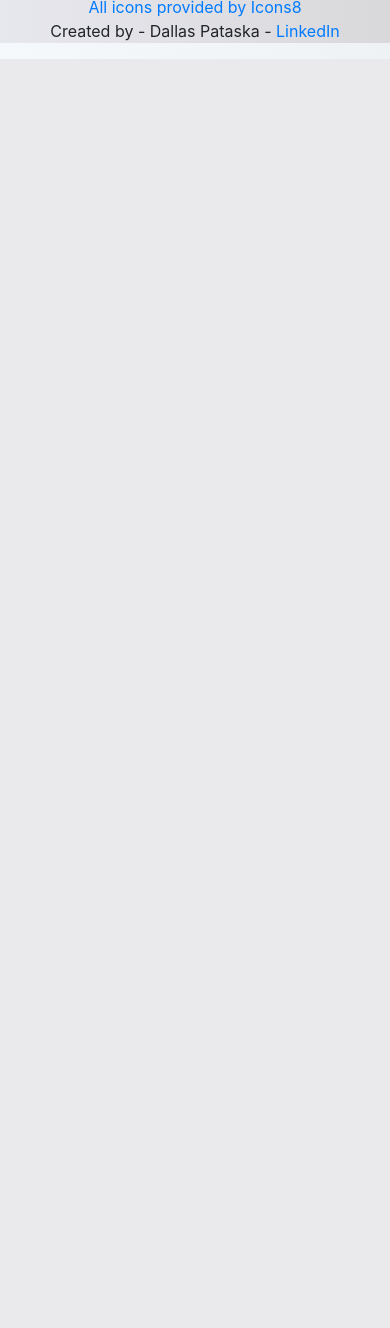
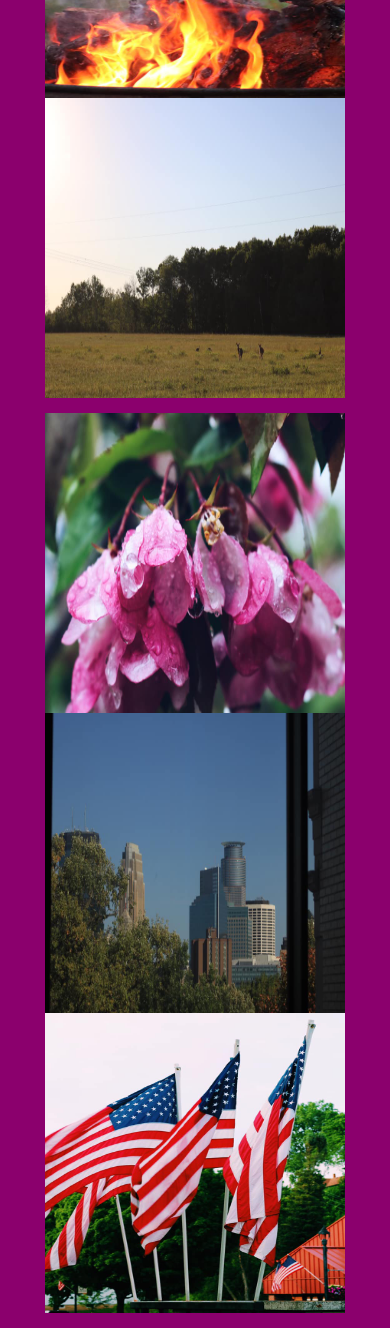
Before and after one commit to pataskad/nelson-photography-live, a Django app: page / in a window 390 px wide; the page is wider, and only the part inside the window is pictured. Shown: the part 3586-4914 px from the top of that part. Before the commit the page ends 3645 px from the top of that part, so only its background shows below. Run offline with Django 3.2, Linux system fonts and the light colour scheme; some libraries are stand-ins or nearby versions.

Commit message:
first stage of portfolio section gallery

```diff
--- a/portfolio/templates/index.html
+++ b/portfolio/templates/index.html
@@ -11,7 +11,7 @@
     <title>Pix by Jade</title>
     <link rel="icon" type="image/jpg" href="{% static 'img/primary.jpg' %}"/>
   </head>
-  <body style="text-align: center; background-image: linear-gradient(to right, #F5F9FC, #EFF2F4);">
+  <body style="text-align: center; line-height: 1.25; background-image: linear-gradient(to right, #F5F9FC, #EFF2F4);">
 
     <!--NAVIGATION BAR, NAV LINKS AND COMPANY LOGO/TITLE-->
     <nav class="navbar navbar-expand-xl" style="height: 150px; justify-content: center; background-color: #8b006c; border-bottom-style: solid; border-bottom-width: 1px;">  <!--large height used to compensate for mobile responsiveness-->
@@ -103,8 +103,33 @@
     </div>
 
     <!--Portfolio WORK COLLECTION-->
-    <div class="container-fluid" id="portfolio" style="background-image: linear-gradient(to right, rgb(231, 231, 238), #d9d8da);">
+    <div class="container-fluid" id="portfolio" style="padding: 0px; background-image: linear-gradient(to right, rgb(231, 231, 238), #d9d8da);">
       <i><h2 style="margin-bottom: 45px; margin-top: 15px; color: #3F3F3F;">Portfolio | Past Work</h2></i>
+    </div>
+
+    <div class="container-fluid shadow-lg" style="width: 100%; background-color: #8b006d">
+      <div class="row" style="margin-bottom: 15px; margin-top: 15px;">
+        <div class="col-sm" style="padding: 0px;">
+          <img style="align-items: center;" src="{% static 'img/portfolio-1.jpg' %}" alt="Deer" width="300" height="300">
+        </div>
+        <div class="col-sm" style="padding: 0px;">
+          <img src="{% static 'img/portfolio-2.jpg' %}" alt="Fire" width="300" height="300">
+        </div>
+        <div class="col-sm" style="padding: 0px;">
+          <img src="{% static 'img/portfolio-3.jpg' %}" alt="Deer-2" width="300" height="300">
+        </div>
+      </div>
+      <div class="row" style="margin-bottom: 15px;">
+        <div class="col-sm" style="padding: 0px;">
+          <img style="align-items: center;" src="{% static 'img/portfolio-4.jpg' %}" alt="Deer" width="300" height="300">
+        </div>
+        <div class="col-sm" style="padding: 0px;">
+          <img src="{% static 'img/portfolio-5.jpg' %}" alt="Fire" width="300" height="300">
+        </div>
+        <div class="col-sm" style="padding: 0px;">
+          <img src="{% static 'img/portfolio-6.jpg' %}" alt="Deer-2" width="300" height="300">
+        </div>
+      </div>
     </div>
 
 
@@ -125,14 +150,6 @@
     <!--SCRIPTS-->
 
     <script>
-      $(document).ready(function(){
-        $('.flex-sm-fill text-sm-center nav-link').hover(function(){
-          $('.flex-sm-fill text-sm-center nav-link').css('background','ghostwhite');
-          },
-        function(){
-          $(".flex-sm-fill text-sm-center nav-link").css('background',' #8b006c');
-        });
-      });
     </script>
 
   </body>
```
Also changed, not shown: portfolio/static/img/pexels-robert-hrovat-4203037.jpg (added), portfolio/static/img/portfolio-1.jpg (added), portfolio/static/img/portfolio-2.jpg (added), portfolio/static/img/portfolio-3.jpg (added), portfolio/static/img/portfolio-4.jpg (added), portfolio/static/img/portfolio-5.jpg (added), portfolio/static/img/portfolio-6.jpg (added).
